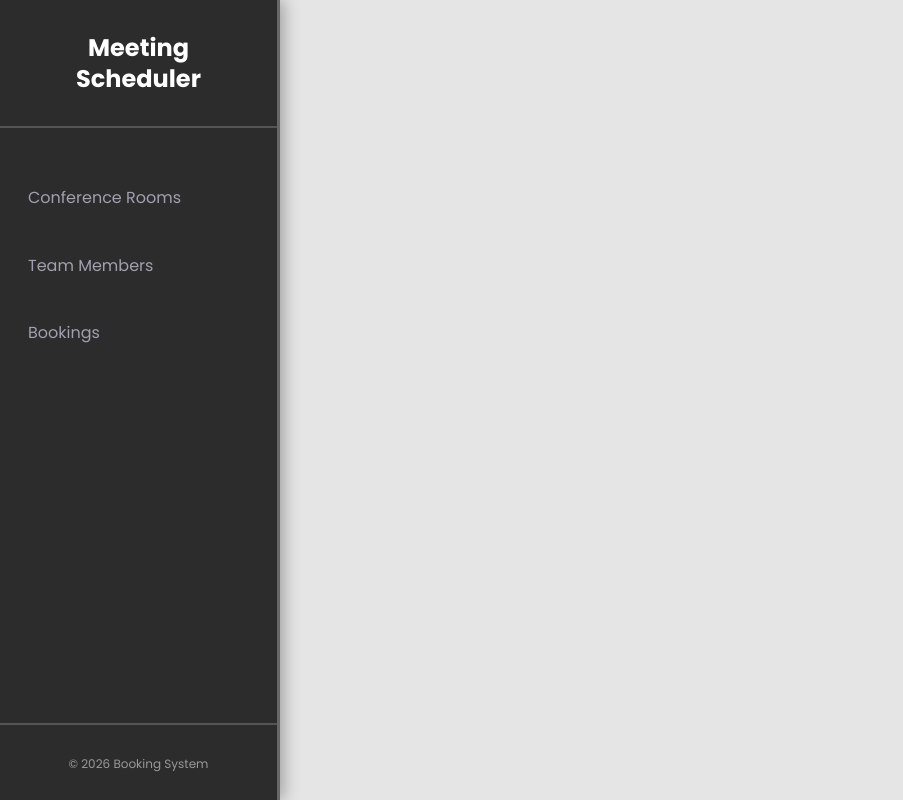
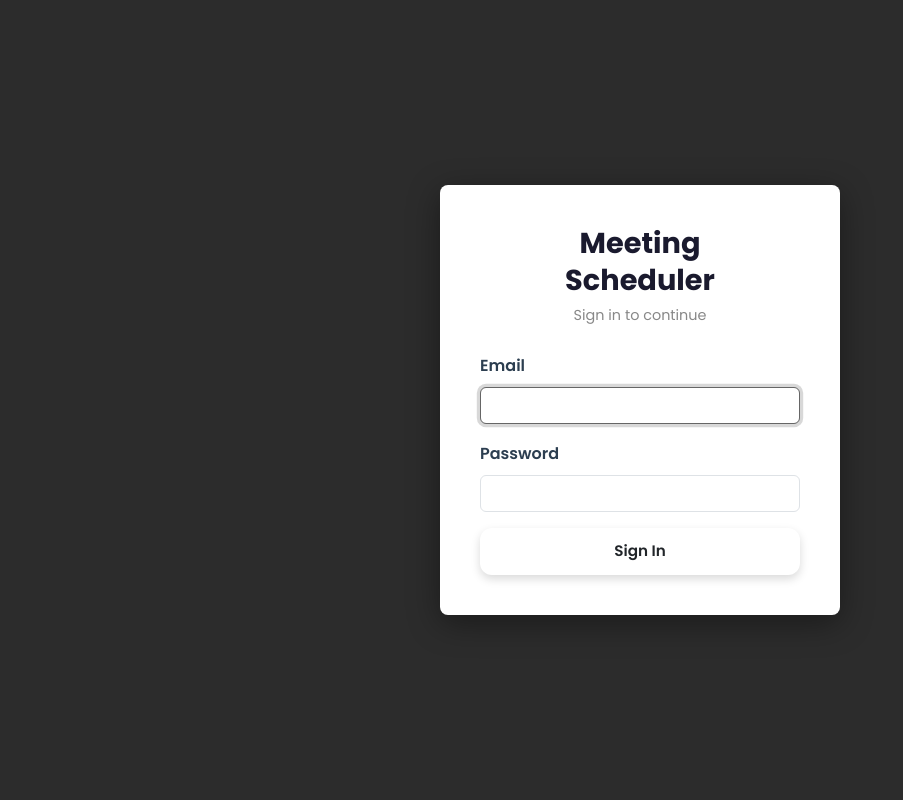
Before and after one commit to FrayedBlade/nst-meeting-rooms, a React (Vite) app in the folder Frontend/: page /login in a window 1280 px wide. Shown: the whole page, without its empty margins (0-903 px from the left). Built offline with nearby package versions, Linux system fonts and the light colour scheme.

Commit message:
Add login page, protected routes, and logout

```diff
--- a/Frontend/src/App.css
+++ b/Frontend/src/App.css
@@ -67,15 +67,74 @@
   font-size: 1rem;
 }
 
-.sidebar-footer {
-  padding: 1.5rem;
-  border-top: 2px solid #555;
+.footer-user {
+  display: flex;
+  flex-direction: column;
+  align-items: center;
+  gap: 2px;
+}
+
+.user-email {
+  color: #ccc;
+  font-size: 0.75rem;
+  word-break: break-all;
   text-align: center;
 }
 
-.footer-info small {
-  color: #999;
-  font-size: 0.75rem;
+.user-role {
+  color: #aaa;
+  font-size: 0.7rem;
+  font-style: italic;
+}
+
+.btn-logout {
+  width: 100%;
+  background: #555;
+  color: #fff;
+  border: 1px solid #777;
+  font-size: 0.85rem;
+  padding: 0.4rem 0.75rem;
+  border-radius: 4px;
+  cursor: pointer;
+  transition: background 0.2s;
+}
+
+.btn-logout:hover {
+  background: #c0392b;
+  border-color: #c0392b;
+}
+
+/* Login Page */
+.login-page {
+  min-height: 100vh;
+  display: flex;
+  align-items: center;
+  justify-content: center;
+  background: #2c2c2c;
+}
+
+.login-card {
+  background: #fff;
+  border-radius: 8px;
+  padding: 2.5rem;
+  width: 100%;
+  max-width: 400px;
+  box-shadow: 0 8px 32px rgba(0,0,0,0.4);
+}
+
+.login-title {
+  font-size: 1.8rem;
+  font-weight: 700;
+  text-align: center;
+  margin-bottom: 0.25rem;
+  line-height: 1.3;
+}
+
+.login-subtitle {
+  text-align: center;
+  color: #888;
+  margin-bottom: 1.5rem;
+  font-size: 0.9rem;
 }
 
 /* Main Content */
--- a/Frontend/src/App.jsx
+++ b/Frontend/src/App.jsx
@@ -1,14 +1,19 @@
-import { BrowserRouter as Router, Routes, Route, NavLink } from "react-router-dom";
+import { BrowserRouter as Router, Routes, Route, NavLink, Navigate } from "react-router-dom";
 import RoomList from "./components/RoomList";
 import UserList from "./components/UserList";
 import BookingList from "./components/BookingList";
+import Login from "./components/Login";
+import ProtectedRoute from "./components/ProtectedRoute";
+import { useAuth } from "./context/AuthContext";
 import 'bootstrap/dist/css/bootstrap.min.css';
 import './index.css';
 import './App.css';
 
-function App() {
+function AppLayout() {
+  const { email, role, logout } = useAuth();
+  const isAdmin = role === "ROLE_ADMIN";
+
   return (
-    <Router>
     <div className="app-container">
       {/* Sidebar Navigation */}
       <aside className="sidebar">
@@ -26,12 +31,19 @@ function App() {
           <NavLink to="/bookings" className={({ isActive }) => `sidebar-link ${isActive ? 'active' : ''}`}>
             <span className="nav-text">Bookings</span>
           </NavLink>
+          {isAdmin && (
+            <NavLink to="/buildings" className={({ isActive }) => `sidebar-link ${isActive ? 'active' : ''}`}>
+              <span className="nav-text">Buildings</span>
+            </NavLink>
+          )}
         </nav>
 
         <div className="sidebar-footer">
-            <div className="footer-info">
-              <small>© 2026 Booking System</small>
+          <div className="footer-user">
+            <small className="user-email">{email}</small>
+            <small className="user-role">{isAdmin ? 'Administrator' : 'User'}</small>
           </div>
+          <button className="btn btn-logout mt-2" onClick={logout}>Sign Out</button>
         </div>
       </aside>
 
@@ -39,14 +51,24 @@ function App() {
       <main className="main-content">
         <div className="content-wrapper">
           <Routes>
-              <Route path="/rooms" element={<RoomList />} />
-              <Route path="/users" element={<UserList />} />
-              <Route path="/bookings" element={<BookingList />} />
-              <Route path="/" element={<RoomList />} />
+            <Route path="/rooms" element={<ProtectedRoute><RoomList /></ProtectedRoute>} />
+            <Route path="/users" element={<ProtectedRoute><UserList /></ProtectedRoute>} />
+            <Route path="/bookings" element={<ProtectedRoute><BookingList /></ProtectedRoute>} />
+            <Route path="/" element={<Navigate to="/rooms" replace />} />
           </Routes>
         </div>
       </main>
     </div>
+  );
+}
+
+function App() {
+  return (
+    <Router>
+      <Routes>
+        <Route path="/login" element={<Login />} />
+        <Route path="/*" element={<ProtectedRoute><AppLayout /></ProtectedRoute>} />
+      </Routes>
     </Router>
   );
 }
--- /dev/null
+++ b/Frontend/src/components/Login.jsx
@@ -0,0 +1,66 @@
+import { useState } from "react";
+import { useNavigate } from "react-router-dom";
+import { useAuth } from "../context/AuthContext";
+import api from "../api/api";
+
+function Login() {
+  const { login } = useAuth();
+  const navigate = useNavigate();
+  const [email, setEmail] = useState("");
+  const [password, setPassword] = useState("");
+  const [error, setError] = useState("");
+  const [loading, setLoading] = useState(false);
+
+  async function handleSubmit(e) {
+    e.preventDefault();
+    setError("");
+    setLoading(true);
+    try {
+      const response = await api.post("/auth/login", { email, password });
+      login(response.data);
+      navigate("/rooms");
+    } catch (err) {
+      setError("Invalid email or password.");
+    } finally {
+      setLoading(false);
+    }
+  }
+
+  return (
+    <div className="login-page">
+      <div className="login-card">
+        <h2 className="login-title">Meeting<br/>Scheduler</h2>
+        <p className="login-subtitle">Sign in to continue</p>
+        {error && <div className="alert alert-danger py-2">{error}</div>}
+        <form onSubmit={handleSubmit}>
+          <div className="mb-3">
+            <label className="form-label">Email</label>
+            <input
+              type="email"
+              className="form-control"
+              value={email}
+              onChange={(e) => setEmail(e.target.value)}
+              required
+              autoFocus
+            />
+          </div>
+          <div className="mb-3">
+            <label className="form-label">Password</label>
+            <input
+              type="password"
+              className="form-control"
+              value={password}
+              onChange={(e) => setPassword(e.target.value)}
+              required
+            />
+          </div>
+          <button type="submit" className="btn btn-custom w-100" disabled={loading}>
+            {loading ? "Signing in…" : "Sign In"}
+          </button>
+        </form>
+      </div>
+    </div>
+  );
+}
+
+export default Login;
--- /dev/null
+++ b/Frontend/src/components/ProtectedRoute.jsx
@@ -0,0 +1,12 @@
+import { Navigate } from "react-router-dom";
+import { useAuth } from "../context/AuthContext";
+
+function ProtectedRoute({ children }) {
+  const { token } = useAuth();
+  if (!token) {
+    return <Navigate to="/login" replace />;
+  }
+  return children;
+}
+
+export default ProtectedRoute;
```
Lines whose indentation alone changed are shown as unchanged.
